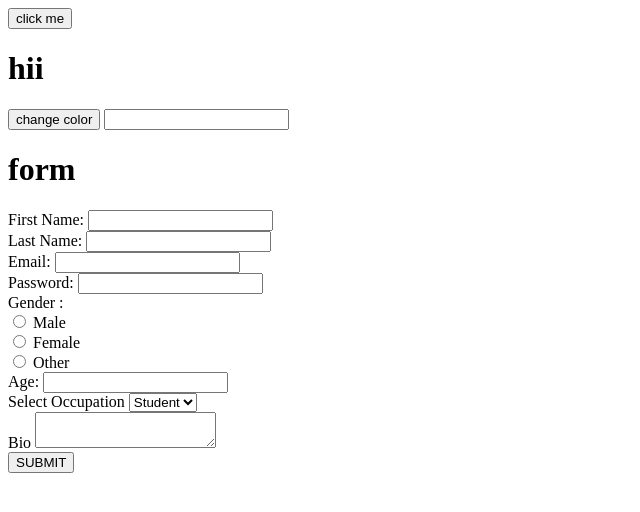
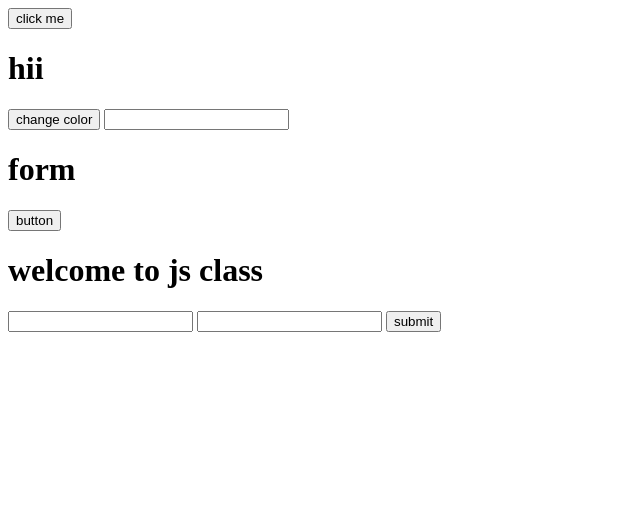
Before and after one commit to yatra-tank/javascript-DOM, a plain HTML site: page index.html in a window 1280 px wide. Shown: the whole page, without its empty margins (0-640 px from the left). Drawn offline with Linux system fonts and the light colour scheme.

Commit message:
event listeners

```diff
--- a/index.html
+++ b/index.html
@@ -17,43 +17,18 @@
     <button id="btn2">change color</button>
     <input type="text" id="inp">
     <h1>form</h1>
-    <form>
-        <label for="fname">First Name: </label>
-        <input type="text" name="fname">
-        <br>
-        <label for="lname">Last Name: </label>
-        <input type="text" name="lname">
-        <br>
-        <label for="email"> Email: </label>
-        <input type="email" name="email">
-        <br>
-        <label for="password">Password: </label>
-        <input type="password" name="password">
-        <br>
-        <label>Gender :</label>
-        <br>
-        <input type="radio" name="gender" id="male">
-        <label for="male">Male</label>
-        <br>
-        <input type="radio" name="gender" id="female">
-        <label for="female">Female</label>
-        <br>
-        <input type="radio" name="gender" id="other">
-        <label for="other">Other</label>
-        <br>
-        <label for="age">Age: </label>
-        <input type="number" name="age" id="age">
-        <br>
-        <label for="occupation">Select Occupation</label>
-        <select name="occupation">
-            <option value="student">Student</option>
-        </select>
-        <br>
-        <label for="">Bio</label>
-        <textarea name="" id=""></textarea>
-        <br>
-        <button type="submit">SUBMIT</button>
+    <button>button</button>
+
+    <h1>welcome to js class</h1>
+
+    <form action="" id="form">
+        <input type="text" id="name">
+        <input type="number" id="age">
+        <button type="submit">submit</button>
     </form>
+    <div id="cont">
+        <p></p>
+    </div>
 </body>
 
 </html>
--- a/script.js
+++ b/script.js
@@ -90,12 +90,18 @@ function key(e) {
     }
 }
 
-let form = document.getElementById("form")
-let naam = document.getElementById("name")
-console.log("naam")
-console.log("form")
-form.addEventListener("submit", submittedData)
-function submittedData(){
-    let n = naam.innerHTML;
-    console.log(n)
+let form = document.getElementById("form");
+let nam = document.getElementById("name")
+let age = document.getElementById("age")
+console.log(form)
+form.addEventListener("submit", submitted)
+let c = document.getElementById("cont");
+function submitted(e) {
+    e.preventDefault();
+    let a = nam.value
+    let b = age.value
+    console.log(a)
+    console.log(b);
+    c.innerHTML = `<p> name is ${a} </p>
+    <p> age is ${b} </p>`
 }
```
